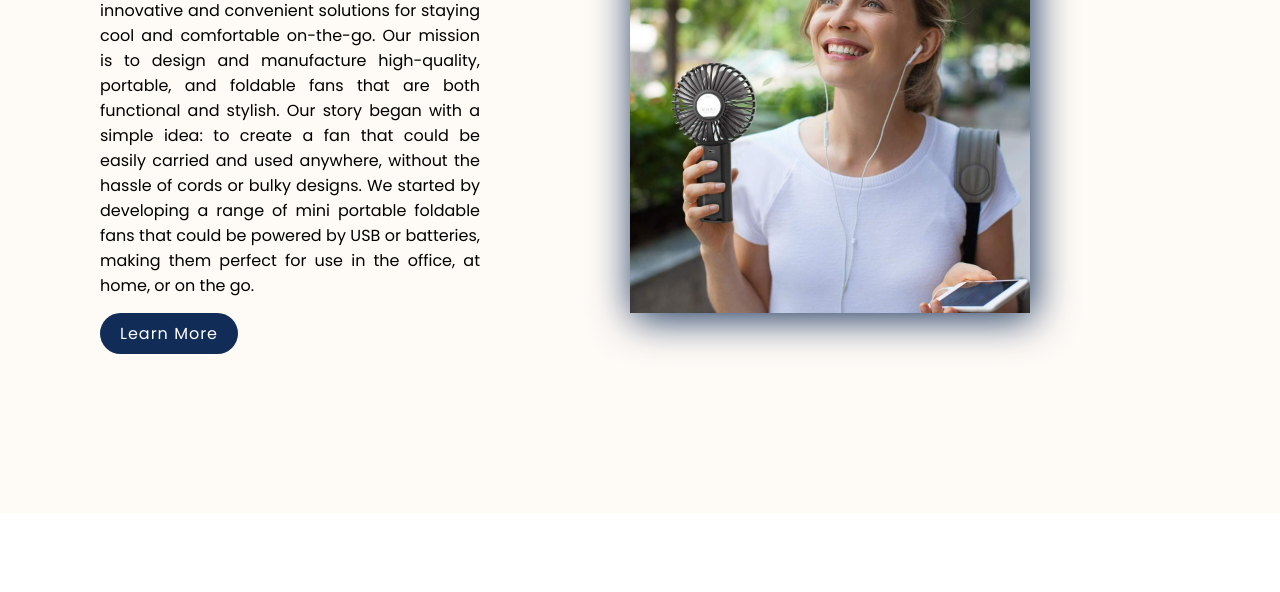
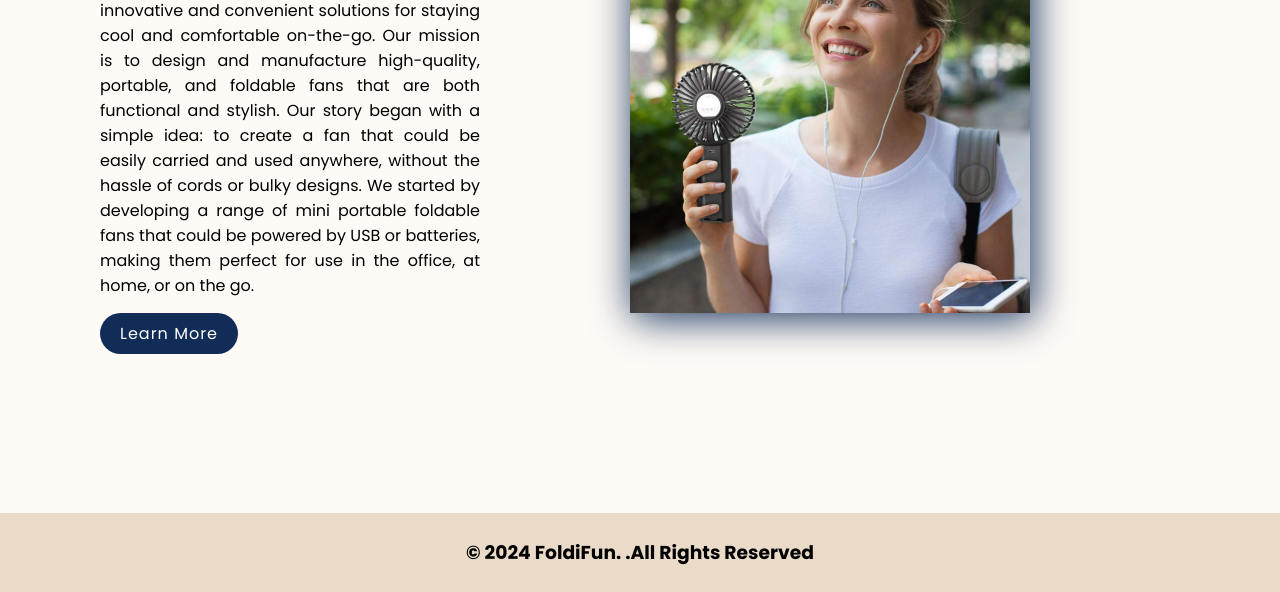
Before and after one commit to AdrianbrionesDev/Final-Exam, a plain HTML site: page about.html in a window 1280 px wide. Shown: the part 287-879 px from the top of the page. Before the commit the page ends 800 px from the top, so only its background shows below. Drawn offline with Linux system fonts and the light colour scheme.

Commit message:
Updated Webisite

```diff
--- a/about.html
+++ b/about.html
@@ -39,5 +39,12 @@
 
 
     </section>
+    <footer>
+        <div class="footers">
+         <br>
+         <h3>© 2024 FoldiFun. .All Rights Reserved</h3>
+         <br>
+        </div>
+    </footer>
 </body>
 </html>
--- a/src/css/style.css
+++ b/src/css/style.css
@@ -429,3 +429,9 @@ header .navbar a:hover
     margin-left: 205px;
     margin-top: -65px;
 }
+
+.footers
+{
+    text-align: center;
+    background-color: var(--header-background-color);
+}
```
Also changed, not shown: contact.html (+7 -0 lines), index.html (+7 -0 lines), product.html (+7 -0 lines).
